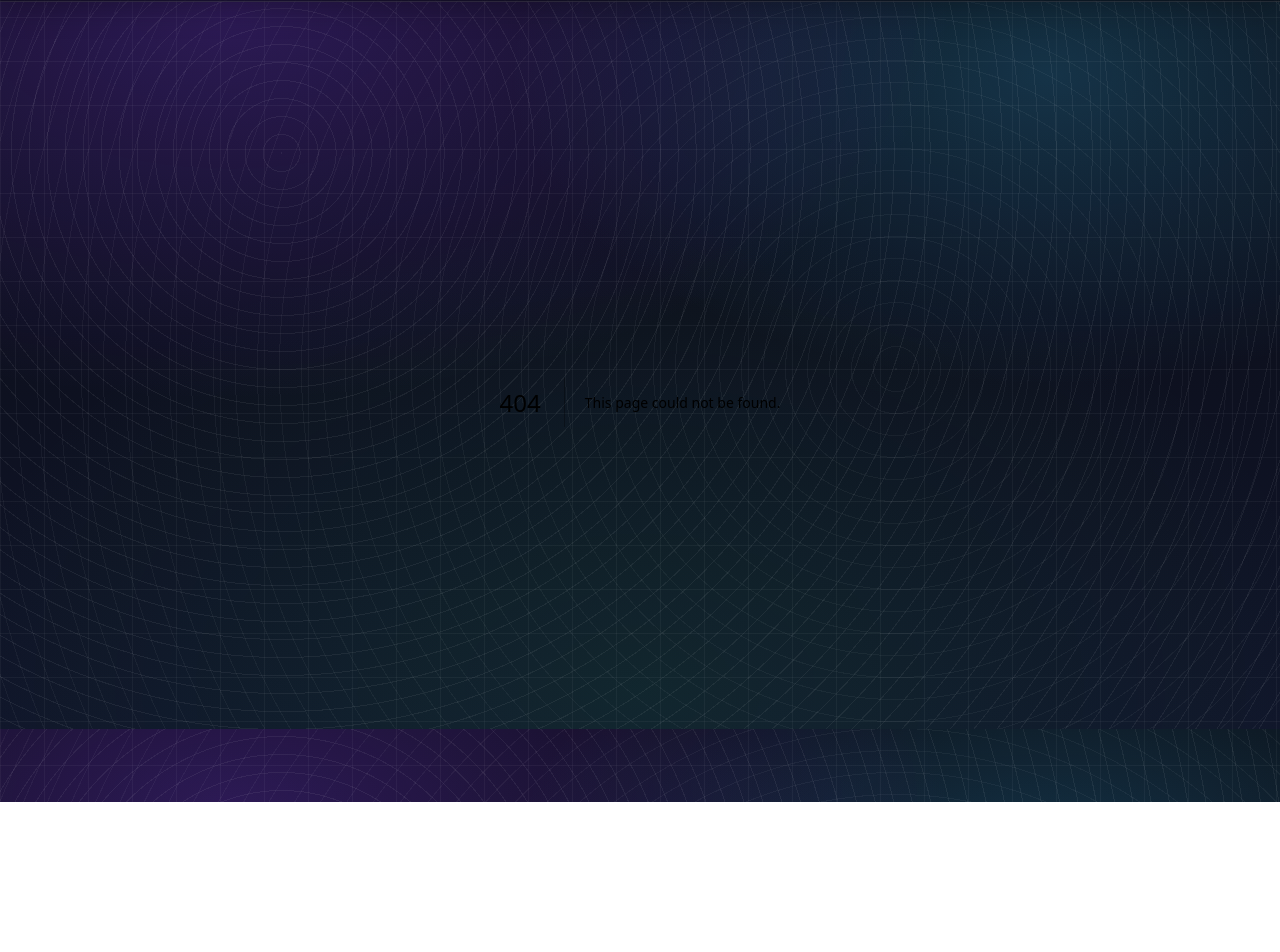
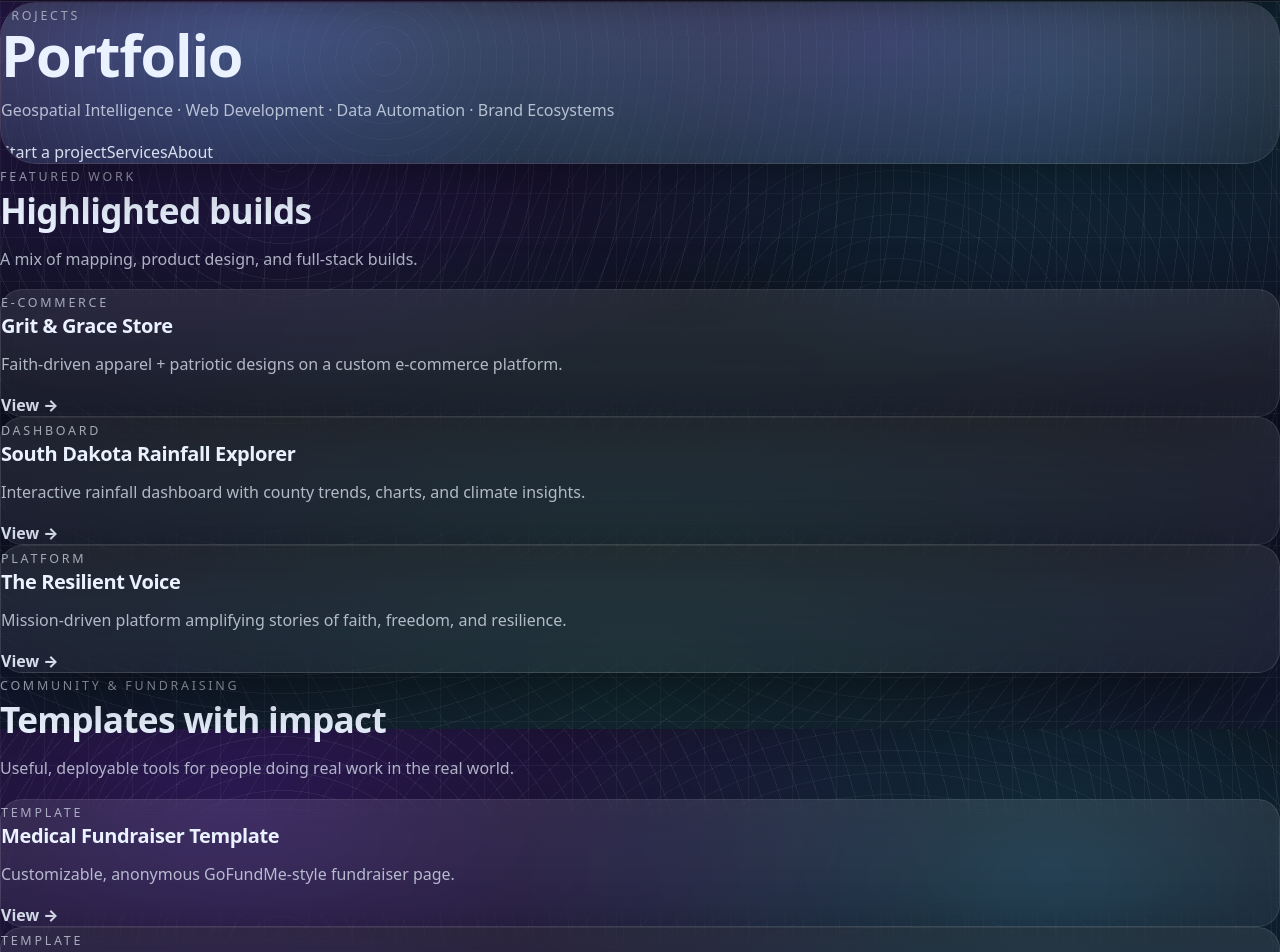
Before and after one commit to KristineMK72/spatialytics-next, a Next.js app: page /projects in a window 1280 px wide. Before the commit this address had no page. Shown: the part 71-1023 px from the top of the page. Before the commit the page ends 873 px from the top, so only its background shows below. Built offline with nearby package versions, Linux system fonts and the light colour scheme.

Commit message:
Create page.tsx

```diff
--- /dev/null
+++ b/src/app/projects/page.tsx
@@ -0,0 +1,179 @@
+import Container from "@/components/Container";
+import Section from "@/components/Section";
+import FadeIn from "@/components/FadeIn";
+import Card from "@/components/Card";
+import Button from "@/components/Button";
+
+const FEATURED = [
+  {
+    title: "Grit & Grace Store",
+    desc: "Faith-driven apparel + patriotic designs on a custom e-commerce platform.",
+    href: "https://www.gritandgrace.buzz/",
+    tag: "E-commerce",
+  },
+  {
+    title: "South Dakota Rainfall Explorer",
+    desc: "Interactive rainfall dashboard with county trends, charts, and climate insights.",
+    href: "https://sd-rainfall-viz.vercel.app",
+    tag: "Dashboard",
+  },
+  {
+    title: "The Resilient Voice",
+    desc: "Mission-driven platform amplifying stories of faith, freedom, and resilience.",
+    href: "https://theresilientvoice.com",
+    tag: "Platform",
+  },
+];
+
+const COMMUNITY = [
+  {
+    title: "Medical Fundraiser Template",
+    desc: "Customizable, anonymous GoFundMe-style fundraiser page.",
+    href: "https://kristinemk72.github.io/Fundraiser/",
+    tag: "Template",
+  },
+  {
+    title: "Campaign Fundraiser Template",
+    desc: "Neutral, non-candidate donation page template.",
+    href: "https://kristinemk72.github.io/PoliticalFundraiser/",
+    tag: "Template",
+  },
+];
+
+const LEGACY = [
+  {
+    title: "Native Nations History Map",
+    desc: "Interactive map highlighting Native Nations, lands, and cultures.",
+    href: "https://kristinemk72.github.io/Native-Nations-History-Map/",
+    tag: "Web GIS",
+  },
+  {
+    title: "Missions & Mental Health",
+    desc: "Story map connecting missionary journeys and mental resilience.",
+    href: "https://kristinemk72.github.io/missions-and-mental-health/",
+    tag: "Story map",
+  },
+  {
+    title: "August E. Winter",
+    desc: "Historic journeys visualized through geospatial storytelling.",
+    href: "https://kristinemk72.github.io/August-E-Winter/",
+    tag: "Story map",
+  },
+  {
+    title: "Wind Turbine Work",
+    desc: "Renewable energy planning and operations documentation.",
+    href: "https://kristinemk72.github.io/WindTurbineWork/",
+    tag: "GIS",
+  },
+  {
+    title: "Halloween History",
+    desc: "Interactive story map exploring cultural roots of Halloween.",
+    href: "https://kristinemk72.github.io/Halloween-History/",
+    tag: "Story map",
+  },
+];
+
+function Grid({
+  items,
+}: {
+  items: { title: string; desc: string; href: string; tag: string }[];
+}) {
+  return (
+    <div className="mt-6 grid gap-4 md:grid-cols-2 lg:grid-cols-3">
+      {items.map((p) => (
+        <FadeIn key={p.title}>
+          <a href={p.href} target="_blank" rel="noreferrer" style={{ textDecoration: "none", color: "inherit" }}>
+            <Card className="p-6">
+              <div className="kicker">{p.tag}</div>
+              <div className="h3 mt-2" style={{ fontWeight: 900 }}>
+                {p.title}
+              </div>
+              <p className="p mt-2 text-sm prose">{p.desc}</p>
+              <div className="mt-4" style={{ fontWeight: 800, color: "rgba(234,242,255,0.9)" }}>
+                View →
+              </div>
+            </Card>
+          </a>
+        </FadeIn>
+      ))}
+    </div>
+  );
+}
+
+export default function ProjectsPage() {
+  return (
+    <main>
+      <Container className="pt-14 md:pt-16">
+        <FadeIn>
+          <div className="glass hero-panel rounded-[2.25rem] p-10 md:p-16 overflow-hidden relative">
+            <div className="kicker">Projects</div>
+            <h1 className="h1 mt-4">Portfolio</h1>
+            <p className="p mt-6 max-w-2xl prose">
+              Geospatial Intelligence · Web Development · Data Automation · Brand Ecosystems
+            </p>
+            <div className="mt-8 flex flex-wrap gap-3 md:gap-4">
+              <Button href="/contact">Start a project</Button>
+              <Button href="/services" variant="ghost">
+                Services
+              </Button>
+              <Button href="/about" variant="ghost">
+                About
+              </Button>
+            </div>
+          </div>
+        </FadeIn>
+
+        <Section>
+          <FadeIn>
+            <div className="kicker">Featured work</div>
+            <h2 className="h2 mt-2">Highlighted builds</h2>
+            <p className="p mt-2 max-w-2xl prose">
+              A mix of mapping, product design, and full-stack builds.
+            </p>
+          </FadeIn>
+          <Grid items={FEATURED} />
+        </Section>
+
+        <Section>
+          <FadeIn>
+            <div className="kicker">Community & fundraising</div>
+            <h2 className="h2 mt-2">Templates with impact</h2>
+            <p className="p mt-2 max-w-2xl prose">
+              Useful, deployable tools for people doing real work in the real world.
+            </p>
+          </FadeIn>
+          <Grid items={COMMUNITY} />
+        </Section>
+
+        <Section>
+          <FadeIn>
+            <div className="kicker">Legacy GIS</div>
+            <h2 className="h2 mt-2">Story maps + history</h2>
+            <p className="p mt-2 max-w-2xl prose">
+              Older projects that still show what I care about: narrative, culture, and clarity.
+            </p>
+          </FadeIn>
+          <Grid items={LEGACY} />
+        </Section>
+
+        <Section>
+          <FadeIn>
+            <Card className="p-8 md:p-10">
+              <div className="kicker">Next</div>
+              <h2 className="h2 mt-2">Want one of these for your org?</h2>
+              <p className="p mt-3 max-w-2xl prose">
+                Tell me the audience, the decision, and the data source. I’ll propose a clean build plan and a fast MVP.
+              </p>
+              <div className="mt-6 flex gap-3 flex-wrap">
+                <Button href="/contact">Contact</Button>
+                <Button href="/services" variant="ghost">
+                  Services
+                </Button>
+              </div>
+            </Card>
+          </FadeIn>
+        </Section>
+      </Container>
+    </main>
+  );
+}
```
